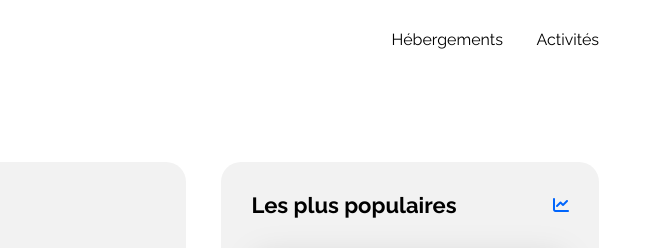
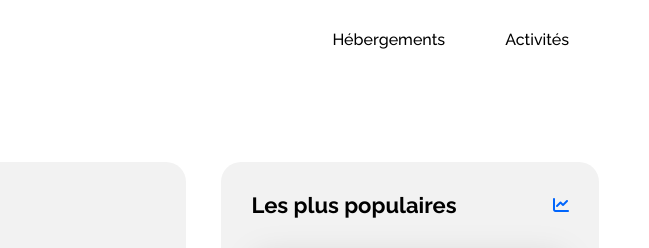
Before and after one commit to Alzcrew/Projet-3-OCR, a plain HTML site: page booki-starter-code-master/index.html in a window 1280 px wide. Shown: the top 248 px of the page, 631-1280 px from the left. Drawn offline with Linux system fonts and the light colour scheme.

Commit message:
update header

```diff
--- a/booki-starter-code-master/css/style.css
+++ b/booki-starter-code-master/css/style.css
@@ -4,6 +4,8 @@ html {
   font-family: "Raleway", sans-serif;
   margin: 0;
   padding: 0;
+  text-decoration: none;
+  list-style: none;
 }
 
 :root {
@@ -44,30 +46,29 @@ main {
   height: 19px;
 }
 
+.menu-links a {
+    text-decoration: none;
+    font-weight: 500;
+}
+
 nav ul {
   display: flex;
-}
-
-ul {
-  list-style-type: none;
-  padding: unset;
+  flex-direction: row;
 }
 
 nav li {
-    padding: 29px 0px 29px 33.5px;
+    padding: 30px;
 }
 
 nav li:hover {
-    border-top: solid 2px #0065FC;
+  border-top: solid 2px #0065fc;
   cursor: pointer;
-    padding: 29px 0px 29px 0px;
+  padding: 29px;
 }
 
 nav li:hover a {
-    color: #0065FC;
+  color: #0065fc;
 }
-
-
 
 a {
   text-decoration: none;
--- a/booki-starter-code-master/index.html
+++ b/booki-starter-code-master/index.html
@@ -33,10 +33,16 @@
   <body>
     <div class="main-container">
       <header>
-            <div class="logo"><a href="index.html"><img src="Images/logo/Booki.png" alt="Logo Booki"></a></div>
-            <nav>
+        <div class="logo">
+          <a href="index.html">
+            <img src="Images/logo/Booki.png" alt="Logo Booki" />
+          </a>
+        </div>
+        <nav class="menu-links">
           <ul>
-                    <li><a href="index.html" class="spacing-navbar">Hébergements</a></li>
+            <li>
+              <a href="index.html">Hébergements</a>
+            </li>
             <li><a href="index.html">Activités</a></li>
           </ul>
         </nav>
```
Lines whose indentation alone changed are shown as unchanged.
